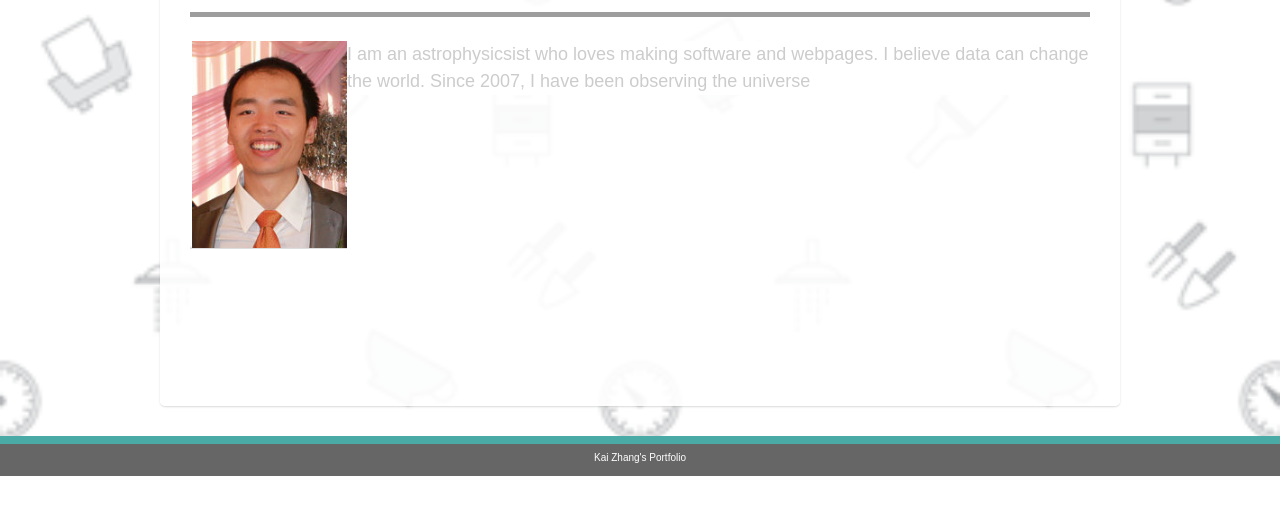
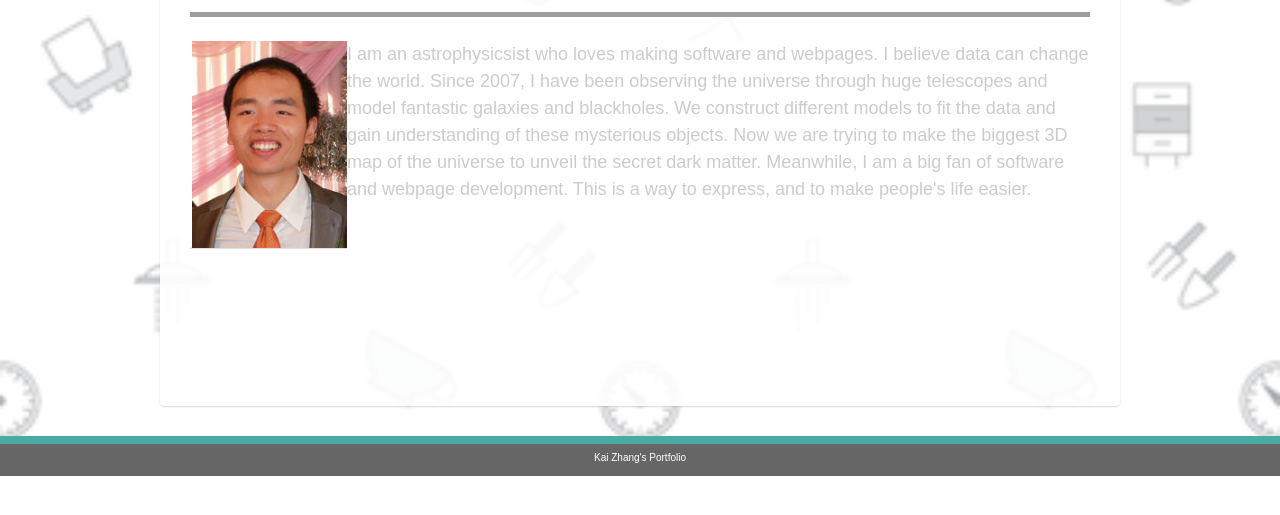
Before and after one commit to zkdtc/Portfolio, a plain HTML site: page index.html in a window 1280 px wide. Shown: the part 273-788 px from the top of the page. Drawn offline with Linux system fonts and the light colour scheme.

Commit message:
Good version

```diff
--- a/index.html
+++ b/index.html
@@ -26,7 +26,11 @@
       <img src="assets/images/face.png" alt="Kai Zhang" id="bio-image" class="float-left">
       <p style="color:#cccccc; background-color:#ffffff">
         I am an astrophysicsist who loves making software and webpages. I believe data can change the world.
-        Since 2007, I have been observing the universe
+        Since 2007, I have been observing the universe through huge telescopes and model fantastic galaxies and blackholes.
+        We construct different models to fit the data and gain understanding of these mysterious objects.
+        Now we are trying to make the biggest 3D map of the universe to unveil the secret dark matter.
+        Meanwhile, I am a big fan of software and webpage development. This is a way to express, and to make people's life easier.
+
       </p>
     </div>
     <footer>
```
